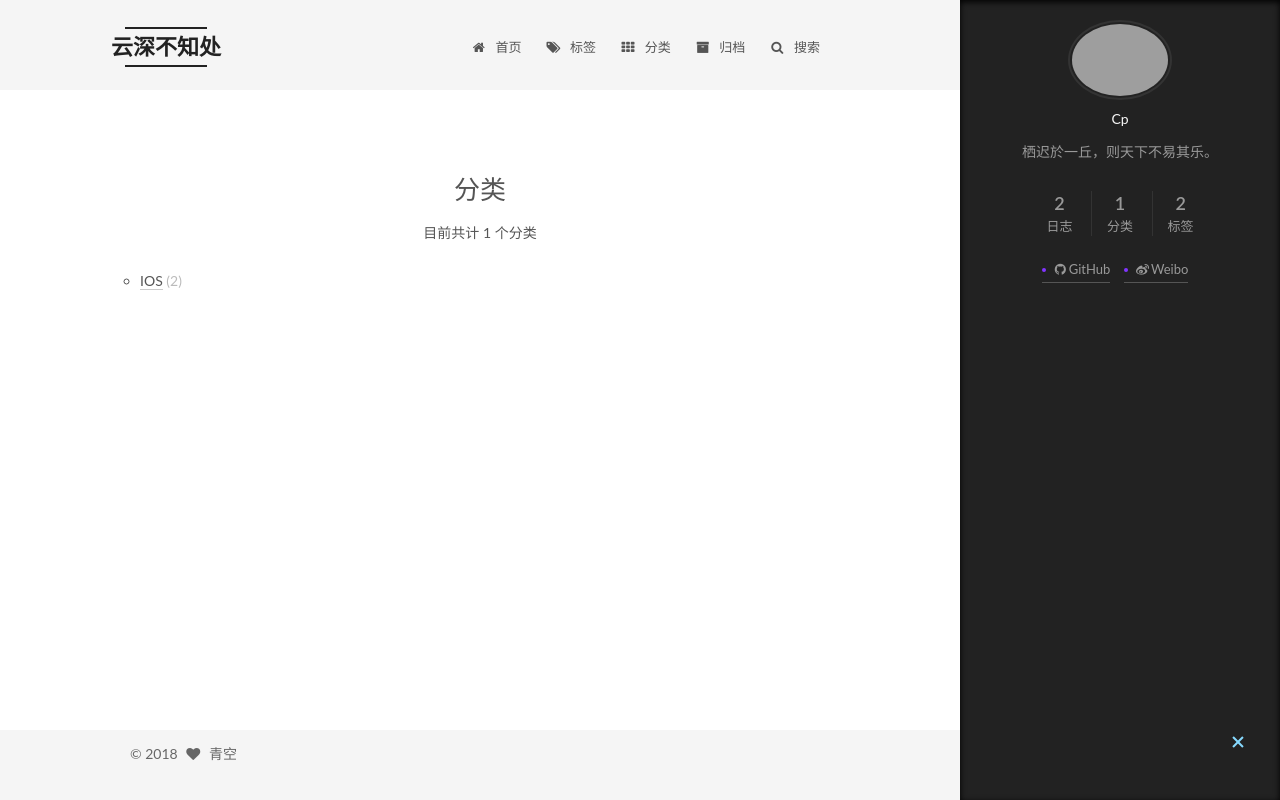
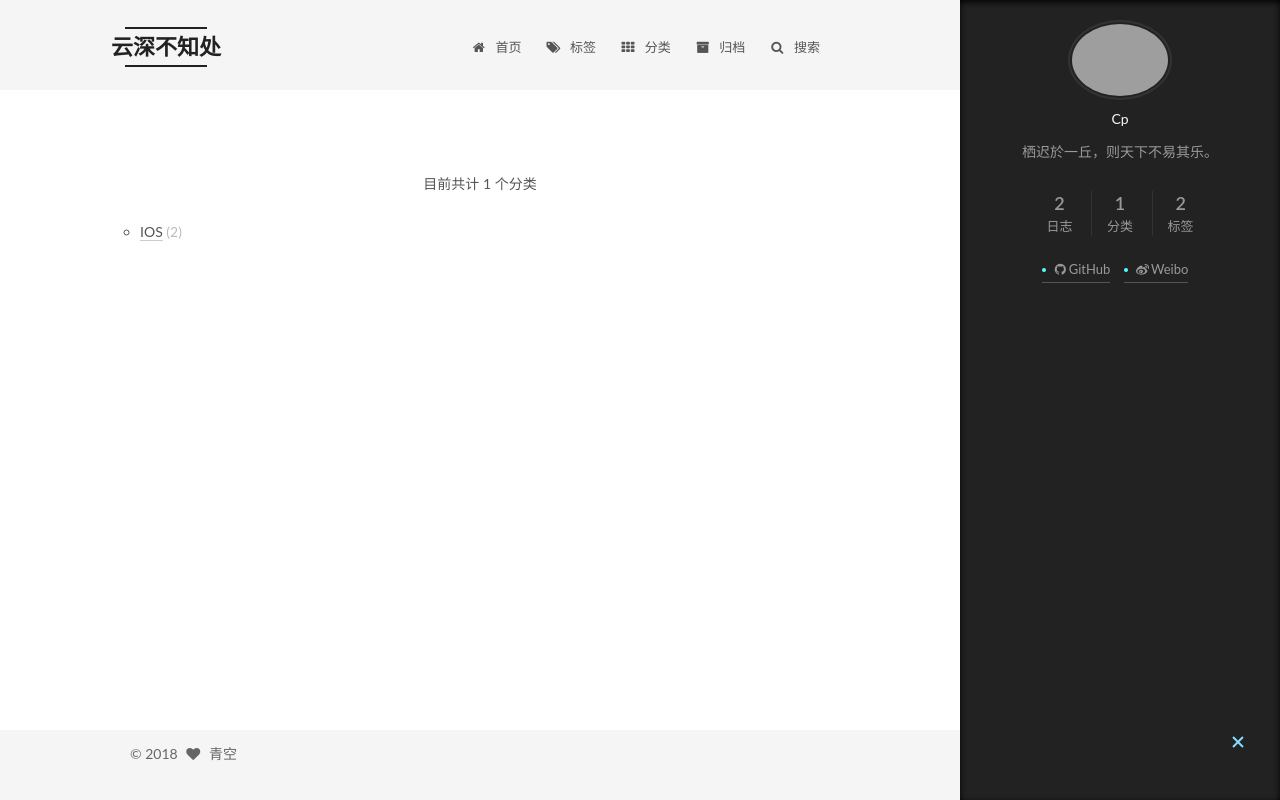
Before and after one commit to cp66602062/cp666.github.io, a plain HTML site: page categories/index.html in a window 1280 px wide. Both pictures are taken after a click on the element 1238 px from the left and 743 px from the top of the page. Drawn offline with Linux system fonts and the light colour scheme; grey boxes are pictures that could not be loaded.

Commit message:
Site updated: 2018-09-30 00:14:45

```diff
--- a/categories/index.html
+++ b/categories/index.html
@@ -81,14 +81,14 @@
 
 <meta name="description" content="栖迟於一丘，则天下不易其乐。">
 <meta property="og:type" content="website">
-<meta property="og:title" content="分类">
+<meta property="og:title" content="云深不知处">
 <meta property="og:url" content="https://cp666.github.io/categories/index.html">
 <meta property="og:site_name" content="云深不知处">
 <meta property="og:description" content="栖迟於一丘，则天下不易其乐。">
 <meta property="og:locale" content="zh-Hans">
-<meta property="og:updated_time" content="2018-09-29T15:23:11.607Z">
+<meta property="og:updated_time" content="2018-09-29T16:14:38.448Z">
 <meta name="twitter:card" content="summary">
-<meta name="twitter:title" content="分类">
+<meta name="twitter:title" content="云深不知处">
 <meta name="twitter:description" content="栖迟於一丘，则天下不易其乐。">
 
 
@@ -279,7 +279,7 @@
     <div class="post-block page">
       <header class="post-header">
 
-	<h1 class="post-title" itemprop="name headline">分类</h1>
+	<h1 class="post-title" itemprop="name headline"></h1>
 
 
 
--- a/css/main.css
+++ b/css/main.css
@@ -1824,7 +1824,7 @@ pre .javascript .function {
   width: 4px;
   height: 4px;
   border-radius: 50%;
-  background: #8134ff;
+  background: #53ffff;
 }
 .links-of-blogroll {
   font-size: 13px;
```
